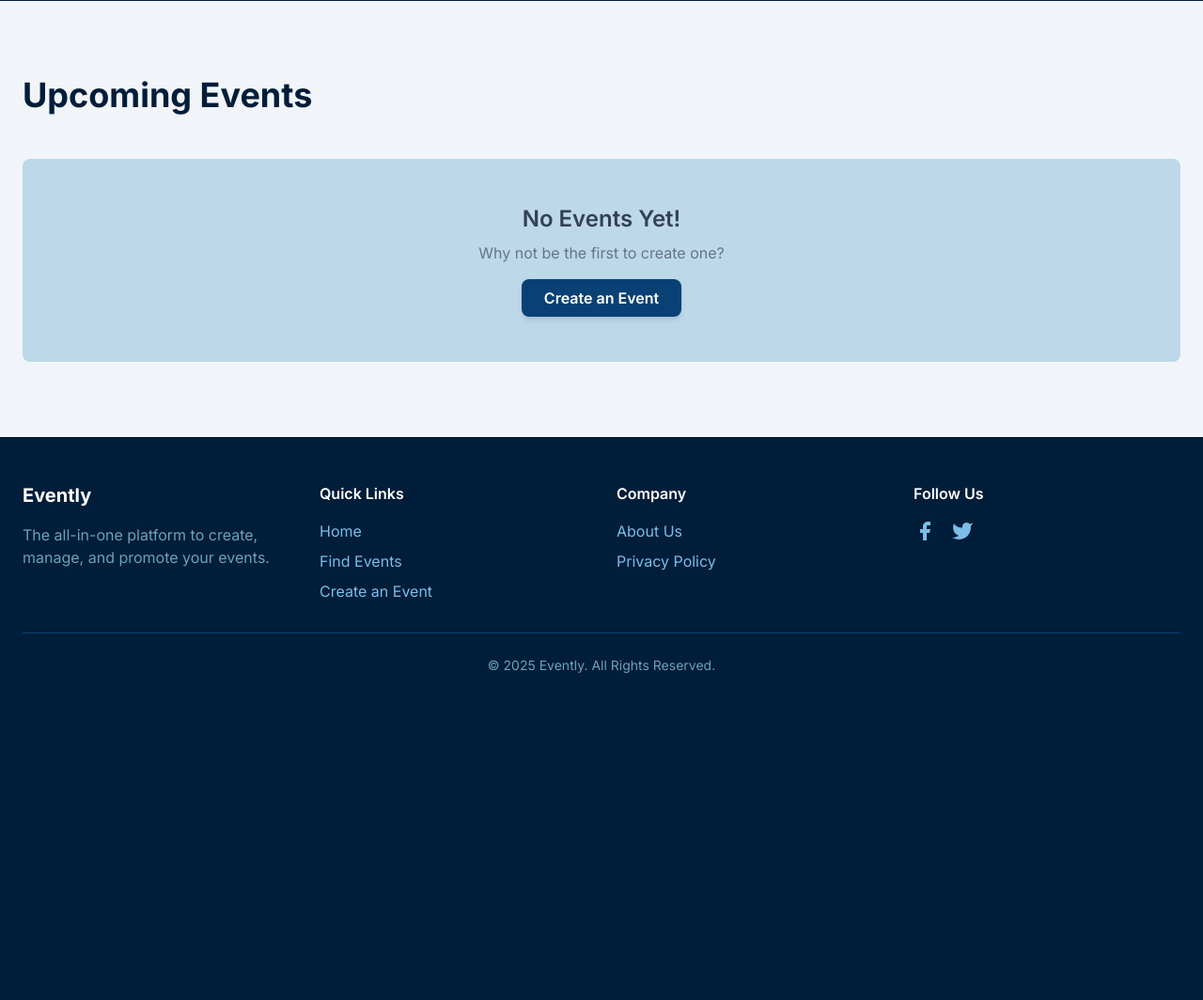
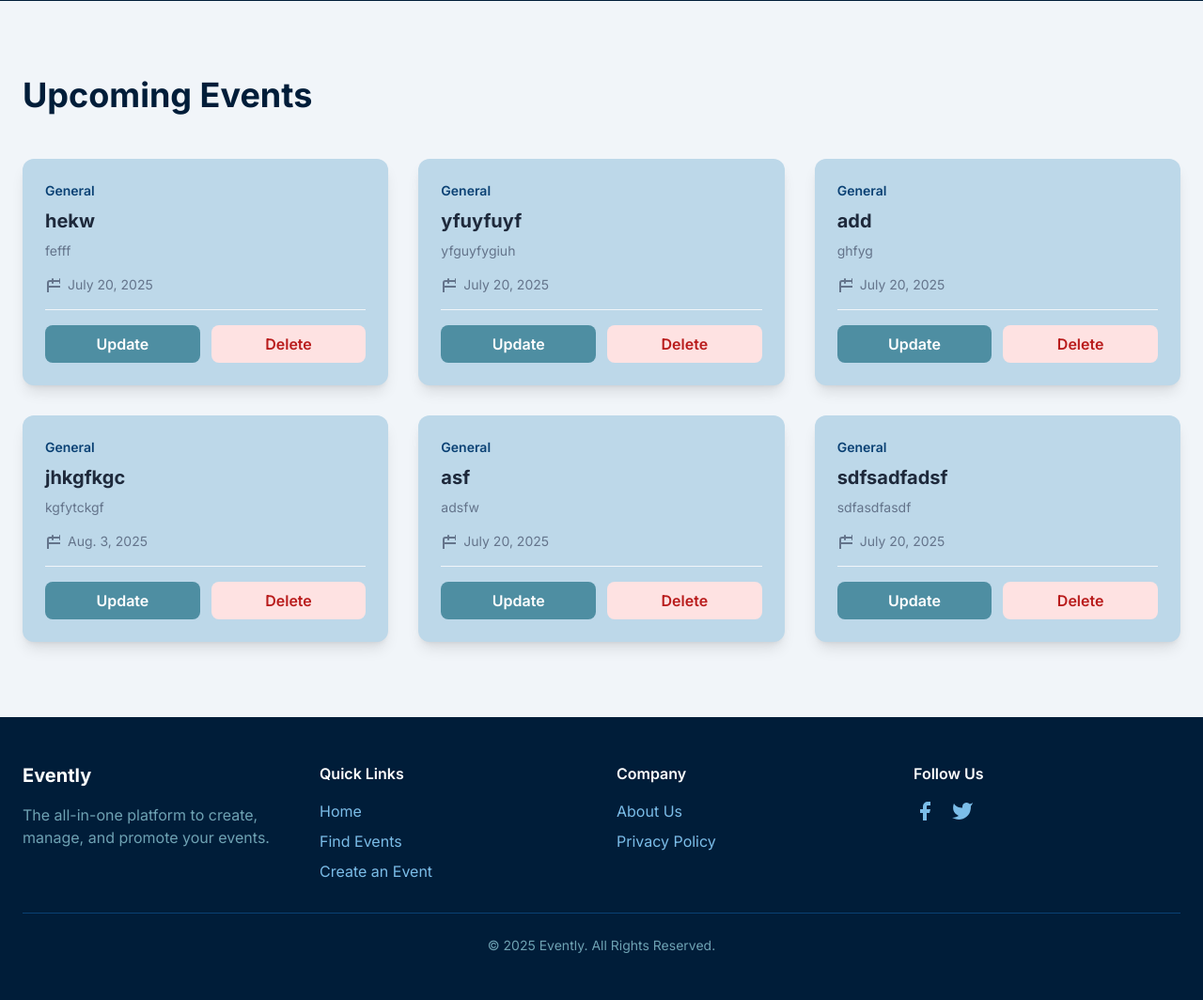
Before and after one commit to pycoderabhishek/taskmanagementsystem, a Django app: page / in a window 1280 px wide. Shown: the part 409-1473 px from the top of the page at 94% size. Before the commit the page ends 1125 px from the top, so only its background shows below. Run offline with Django 5.2, Linux system fonts and the light colour scheme; data comes from the database, SQL or seed files in the repository; both versions use the stored data as it was after the commit; some libraries are stand-ins or nearby versions.

Commit message:
templates front end

```diff
--- a/backend/newbackend/views.py
+++ b/backend/newbackend/views.py
@@ -4,9 +4,9 @@ from Events.forms import EventCreateForm
 from Events.models import EventCreate
 
 def homepage(request):
-    obj= EventCreate.objects.all()
+    events= EventCreate.objects.all()
 
-    return render(request,"homepage.html",{"ReadingEvents":obj})
+    return render(request,"homepage.html",{"events":events})
 
 def CreatingEvents(request):
     form = EventCreateForm(request.POST)
--- a/frontend/templates/eventcreateform.html
+++ b/frontend/templates/eventcreateform.html
@@ -6,7 +6,7 @@
     <div class="max-w-2xl mx-auto px-6">
         <div class="bg-[#BDD8E9] rounded-xl shadow-lg p-8">
             <h2 class="text-3xl font-bold text-slate-800 mb-6 text-center">{{ form_title }}</h2>
-            <form class="styled-form" method="post">
+            <form class="styled-form" method="post" action="{% url 'EventForm' %}">
                 {% csrf_token %}
                 {{ form.as_p }}
                 <div class="mt-6 flex gap-4">
--- a/frontend/templates/homepage.html
+++ b/frontend/templates/homepage.html
@@ -22,17 +22,16 @@
         <div class="grid grid-cols-1 md:grid-cols-2 lg:grid-cols-3 gap-8">
             {% for event in events %}
             <div class="bg-[#BDD8E9] rounded-xl shadow-lg overflow-hidden card-hover-effect flex flex-col">
-                <img src="https://placehold.co/600x400/0A4174/FFFFFF?text={{ event.category|slice:':1'|upper }}" alt="{{ event.name }}" class="w-full h-48 object-cover">
                 <div class="p-6 flex-grow flex flex-col">
                     <span class="text-sm text-[#0A4174] font-semibold">{{ event.category|default:"General" }}</span>
-                    <h3 class="text-xl font-bold mt-2 mb-2 text-slate-800">{{ event.name }}</h3>
-                    <p class="text-slate-500 text-sm mb-4 flex-grow">{{ event.description }}</p>
+                    <h3 class="text-xl font-bold mt-2 mb-2 text-slate-800">{{ event.EventName }}</h3>
+                    <p class="text-slate-500 text-sm mb-4 flex-grow">{{ event.EventDescription }}</p>
                     <div class="flex items-center text-sm text-slate-500 mb-4">
                         <svg xmlns="http://www.w3.org/2000/svg" width="24" height="24" viewBox="0 0 24" fill="none" stroke="currentColor" stroke-width="2" stroke-linecap="round" stroke-linejoin="round" class="w-4 h-4 mr-2"><rect x="3" y="4" width="18" height="18" rx="2" ry="2"></rect><line x1="16" y1="2" x2="16" y2="6"></line><line x1="8" y1="2" x2="8" y2="6"></line><line x1="3" y1="10" x2="21" y2="10"></line></svg>
-                        <span>{{ event.date|date:"F j, Y" }}</span>
+                        <span>{{ event.EventDate }}</span>
                     </div>
                     <div class="mt-auto pt-4 border-t border-slate-100 flex gap-3">
-                        <a href="{% url 'UpdateForm' event.pk %}" class="flex-1 text-center bg-[#4E8EA2] text-white font-semibold py-2 px-4 rounded-lg hover:bg-[#49769F] transition">Update</a>
+<a href="{% url 'UpdateForm' event.pk %}" class="flex-1 text-center bg-[#4E8EA2] text-white font-semibold py-2 px-4 rounded-lg hover:bg-[#49769F] transition">Update</a>
                         <a href="{% url 'DeleteEvent' event.pk %}" class="flex-1 text-center bg-red-100 text-red-700 font-semibold py-2 px-4 rounded-lg hover:bg-red-200 transition">Delete</a>
                     </div>
                 </div>
```
Also changed, not shown: backend/urls.txt (+12 -0 lines), backend/db.sqlite3.
